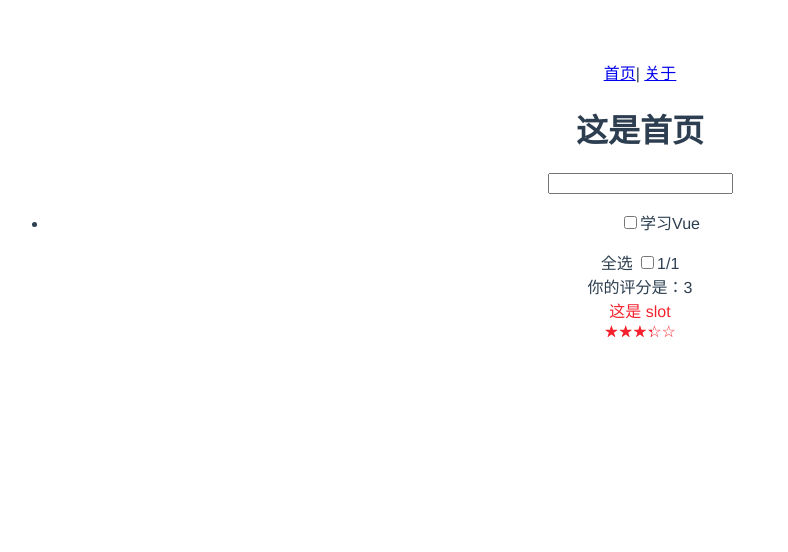
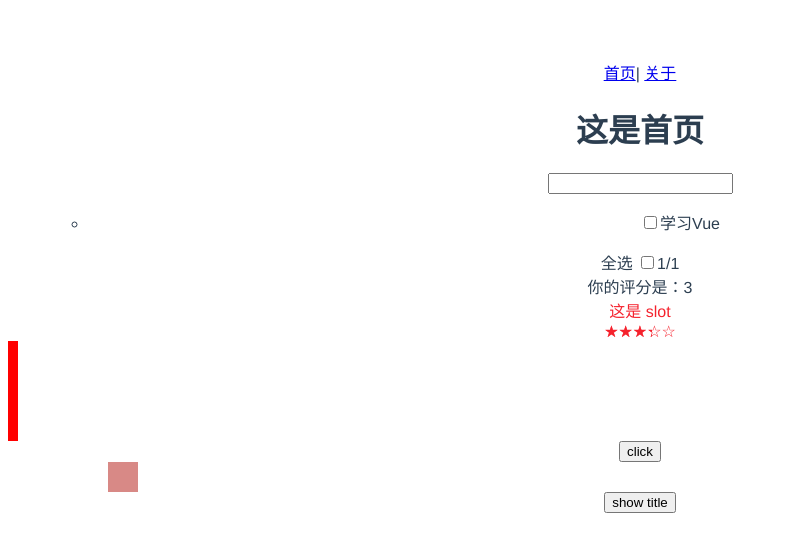
Before and after one commit to TonyInBeijing/notebook, a Vue app in the folder vue3-geekbang/geek-admin/: page /#/ in a window 1280 px wide. Shown: the top 552 px of the page, without its empty margins (0-788 px from the left). Built offline with nearby package versions, Linux system fonts and the light colour scheme; the HTML template or start-up script is replaced by a standard one.

Commit message:
transition

```diff
--- /dev/null
+++ b/vue3-geekbang/geek-admin/src/components/Animation.vue
@@ -0,0 +1,57 @@
+<template>
+    <div>
+        <div class="box" :style="divwidth"></div>
+        <button @click="change">click</button>
+        <div class="box1"></div>
+        <transition name="fade">
+            <h1 v-if="showTitle">你好 Vue 3</h1>
+        </transition>
+        <button @click="toggle">show title</button>
+    </div>
+</template>
+<script setup>
+import { ref, computed } from "vue";
+let width = ref(10);
+const divwidth = computed(() => `width: ${width.value}px`);
+function change() {
+    width.value += 10;
+}
+
+let showTitle = ref(false);
+function toggle() {
+    showTitle.value = !showTitle.value;
+}
+</script>
+<style>
+.box {
+    background-color: red;
+    height: 100px;
+    transition: width 1s linear;
+}
+.box1 {
+    width: 30px;
+    height: 30px;
+    position: relative;
+    background: #d88986;
+    animation: move 2s linear infinite;
+}
+@keyframes move {
+    0% {
+        left: 0px;
+    }
+    50% {
+        left: 100px;
+    }
+    100% {
+        left: 0;
+    }
+}
+.fade-enter-active,
+.fade-leave-active {
+    transition: opacity 0.5s linear;
+}
+.fade-enter-from,
+.fade-leave-to {
+    opacity: 0;
+}
+</style>
--- a/vue3-geekbang/geek-admin/src/components/Todolist.vue
+++ b/vue3-geekbang/geek-admin/src/components/Todolist.vue
@@ -2,10 +2,12 @@
     <div>
         <input type="text" v-model="title" @keydown.enter="addTodo" />
         <ul v-if="todos.length">
-            <li v-for="todo in todos">
+            <transition-group name="flip-list" tag="ul">
+                <li v-for="todo in todos" :key="todo.title">
                     <input type="checkbox" v-model="todo.done" />
                     <span :class="{ done: todo.done }">{{ todo.title }}</span>
                 </li>
+            </transition-group>
         </ul>
         <div v-else>暂无数据</div>
         <div>
@@ -13,24 +15,39 @@
             <input type="checkbox" v-model="allDone" />
             <span>{{ active }}/{{ all }}</span>
         </div>
+        <transition name="model">
+            <div class="info-wrapper" v-if="showModel">
+                <div class="info">哥，你啥也没输入</div>
+            </div>
+        </transition>
     </div>
 </template>
 <script setup>
 import { ref, computed } from "vue";
 
-let { title, todos, addTodo, clear, active, all, allDone } = useTodo();
+let { title, todos, showModel, addTodo, clear, active, all, allDone } = useTodo();
 
 
 
 function useTodo() {
     let title = ref("");
     let todos = ref([{ title: "学习Vue", done: false }]);
+    let showModel = ref(false);
     function addTodo() {
+        if (title.value === "") {
+            showModel.value = true;
+            setTimeout(() => {
+                showModel.value = false;
+            }, 1000);
+            return;
+        }
+        else {
             todos.value.push({
                 title: title.value,
                 done: false
             });
             title.value = "";
+        }
     }
     function clear() {
         todos.value = todos.value.filter((v) => !v.done);
@@ -49,7 +66,7 @@ function useTodo() {
             })
         }
     });
-    return { title, todos, addTodo, clear, active, all, allDone }
+    return { title, todos, showModel, addTodo, clear, active, all, allDone }
 }
 
 </script>
@@ -60,4 +77,40 @@ function useTodo() {
     color: gray;
     text-decoration: line-through;
 }
+.info-wrapper {
+    position: fixed;
+    top: 20px;
+    width: 200px;
+}
+.info {
+    padding: 20px;
+    color: white;
+    background: #d88986;
+}
+.model-enter-from {
+    opacity: 0;
+    transform: translateY(-60px);
+}
+.model-enter-active {
+    transition: all 0.3s ease;
+}
+.model-leave-to {
+    opacity: 0;
+    transform: translateY(-60px);
+}
+.model-leave-active {
+    transition: all 0.3s ease;
+}
+.flip-list-move {
+    transition: transform 0.8s ease;
+}
+.flip-list-enter-active,
+.flip-list-leave-active {
+    transition: all 1s ease;
+}
+.flip-list-enter-from,
+.flip-list-leave-to {
+    opacity: 0;
+    transform: translateX(30px);
+}
 </style>
--- a/vue3-geekbang/geek-admin/src/pages/home.vue
+++ b/vue3-geekbang/geek-admin/src/pages/home.vue
@@ -5,13 +5,12 @@
     <Rate v-model="score" theme="red">
         <div>这是 slot</div>
     </Rate>
+    <Animation />
 </template>
 <script setup>
 import TodoList from '../components/Todolist.vue';
 import Rate from '../components/Rate.vue';
+import Animation from '../components/Animation.vue';
 import { ref } from "vue";
 let score = ref(3);
-function update(num) {
-    score.value = num;
-}
 </script>
```
Lines whose indentation alone changed are shown as unchanged.
